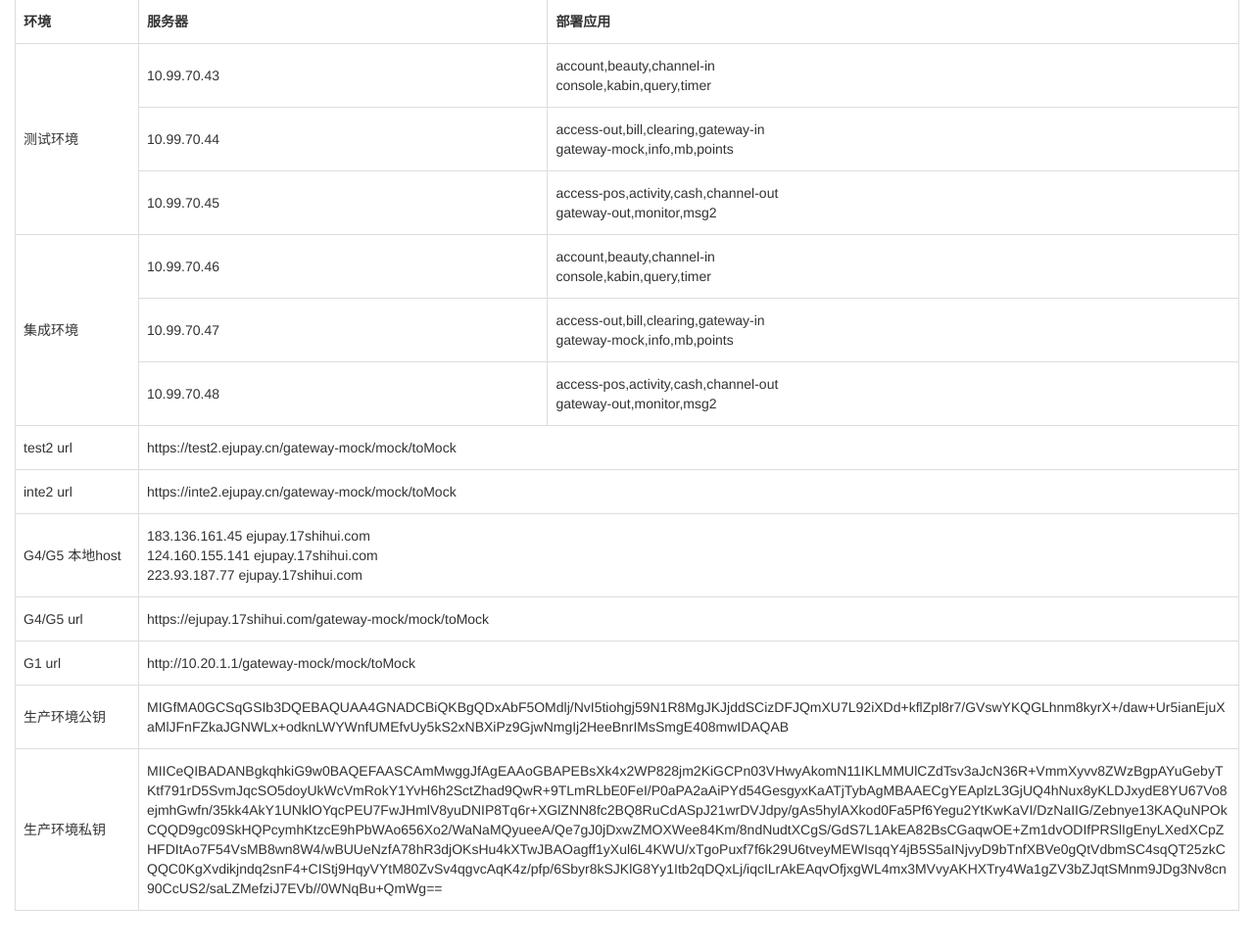
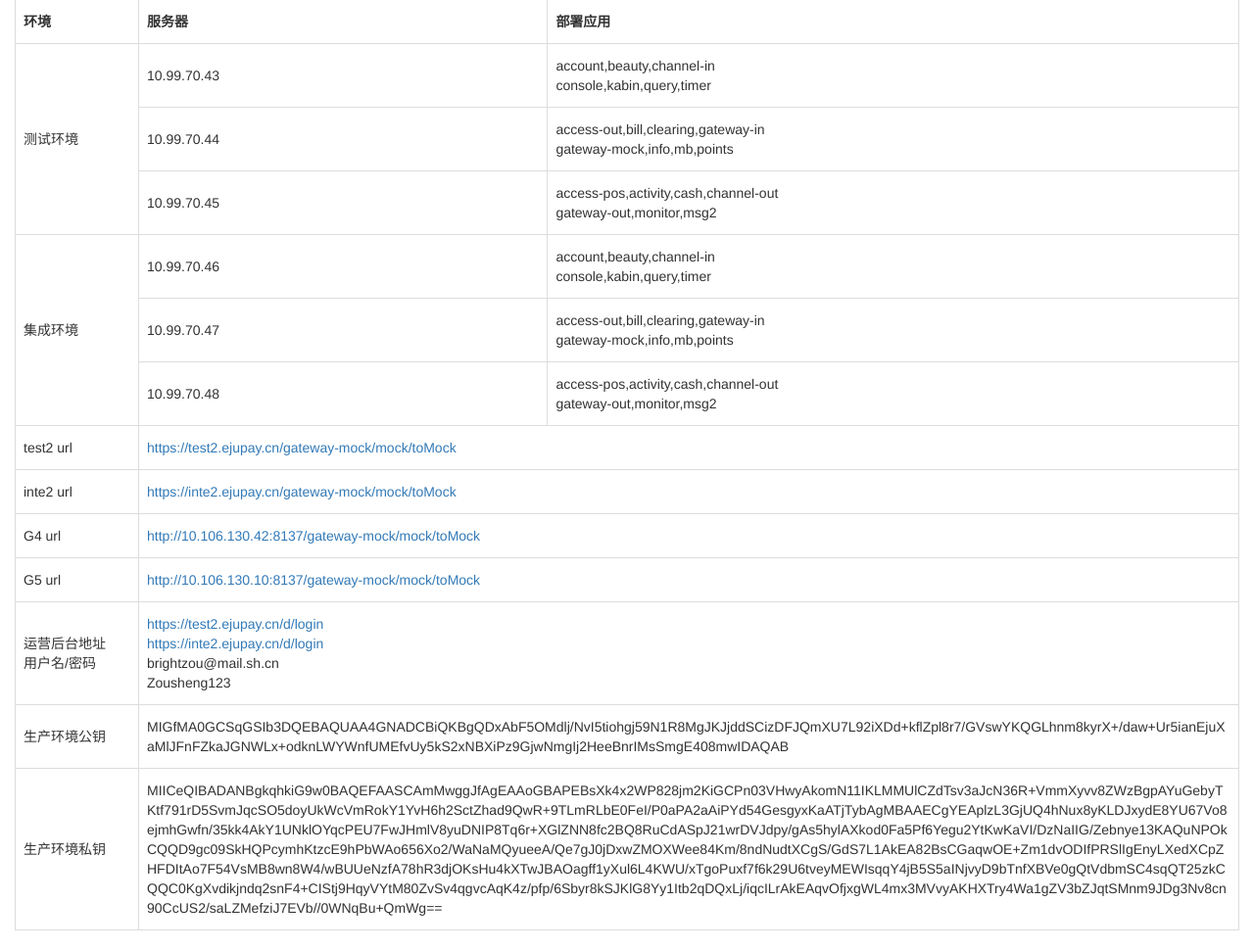
Before and after one commit to 923770317/EjuTestNew, a Django app: page /frontpage/ in a window 1280 px wide. Shown: the part 73-1043 px from the top of the page at 98% size. Before the commit the page ends 1003 px from the top, so only its background shows below. Run offline with Django 3.2, Linux system fonts and the light colour scheme; some libraries are stand-ins or nearby versions.

Commit message:
modify style

```diff
--- a/FrontPage/templates/index.html
+++ b/FrontPage/templates/index.html
@@ -48,32 +48,33 @@
 
         <tr>
             <td>test2 url</td>
-            <td colspan="2">https://test2.ejupay.cn/gateway-mock/mock/toMock</td>
+            <td colspan="2"><a href="https://test2.ejupay.cn/gateway-mock/mock/toMock">https://test2.ejupay.cn/gateway-mock/mock/toMock</a></td>
 
         </tr>
 
         <tr>
             <td>inte2 url</td>
-            <td colspan="2">https://inte2.ejupay.cn/gateway-mock/mock/toMock</td>
+            <td colspan="2"><a href="https://inte2.ejupay.cn/gateway-mock/mock/toMock">https://inte2.ejupay.cn/gateway-mock/mock/toMock</td>
         </tr>
 
         <tr>
-            <td>G4/G5 本地host</td>
-            <td colspan="2">
-                183.136.161.45 ejupay.17shihui.com<br/>
-                124.160.155.141 ejupay.17shihui.com<br/>
-                223.93.187.77 ejupay.17shihui.com
-            </td>
+            <td>G4 url</td>
+            <td colspan="2"><a href="http://10.106.130.42:8137/gateway-mock/mock/toMock">http://10.106.130.42:8137/gateway-mock/mock/toMock</a></td>
         </tr>
 
-        <tr>
-            <td>G4/G5 url</td>
-            <td colspan="2">https://ejupay.17shihui.com/gateway-mock/mock/toMock</td>
+          <tr>
+            <td>G5 url</td>
+            <td colspan="2"><a href="http://10.106.130.10:8137/gateway-mock/mock/toMock">http://10.106.130.10:8137/gateway-mock/mock/toMock</a></td>
         </tr>
 
-        <tr>
-            <td>G1 url</td>
-            <td colspan="2">http://10.20.1.1/gateway-mock/mock/toMock</td>
+
+          <tr>
+            <td>运营后台地址<br/>
+                用户名/密码</td>
+            <td colspan="2">
+                <a href="https://test2.ejupay.cn/d/login">https://test2.ejupay.cn/d/login</a><br/><a href="https://inte2.ejupay.cn/d/login">https://inte2.ejupay.cn/d/login</a><br/>
+                brightzou@mail.sh.cn<br/>Zousheng123
+            </td>
         </tr>
 
         <tr>
--- a/FrontPage/views.py
+++ b/FrontPage/views.py
@@ -19,6 +19,7 @@ def releaseIndex(request):
     else:
         reObjects = ReleaseVersion.objects.all().order_by("-lastOnLineDate")
 
+
     return render_to_response('releaseIndex.html',{'reObjects':reObjects})
 
 # 登录后首页
@@ -34,10 +35,19 @@ def deletePassWord(request):
 
 #删除实名认证
 def deleteCert(request):
-    member_id  = request.GET.get("memberId")
-    if member_id:
+
+    if request.method == "post":
+
+        member_id  = request.POST.get("memberId")
+        env  = request.GET.POST("optionsRadios")
+
+        if member_id is None:
+            return "member_id is required"
+
         oracle_Util = ou.oracleUtil("test")
         oracle_Util.deleteCertByMemberId(member_id)
+
         return HttpResponse("delte success")
     else:
         return render_to_response("deleteCert.html")
+        # return HttpResponse(env)
```
Also changed, not shown: FrontPage/templates/deleteCert.html (+16 -1 lines), util/oracleUtil.py (+4 -4 lines), db.sqlite3.
